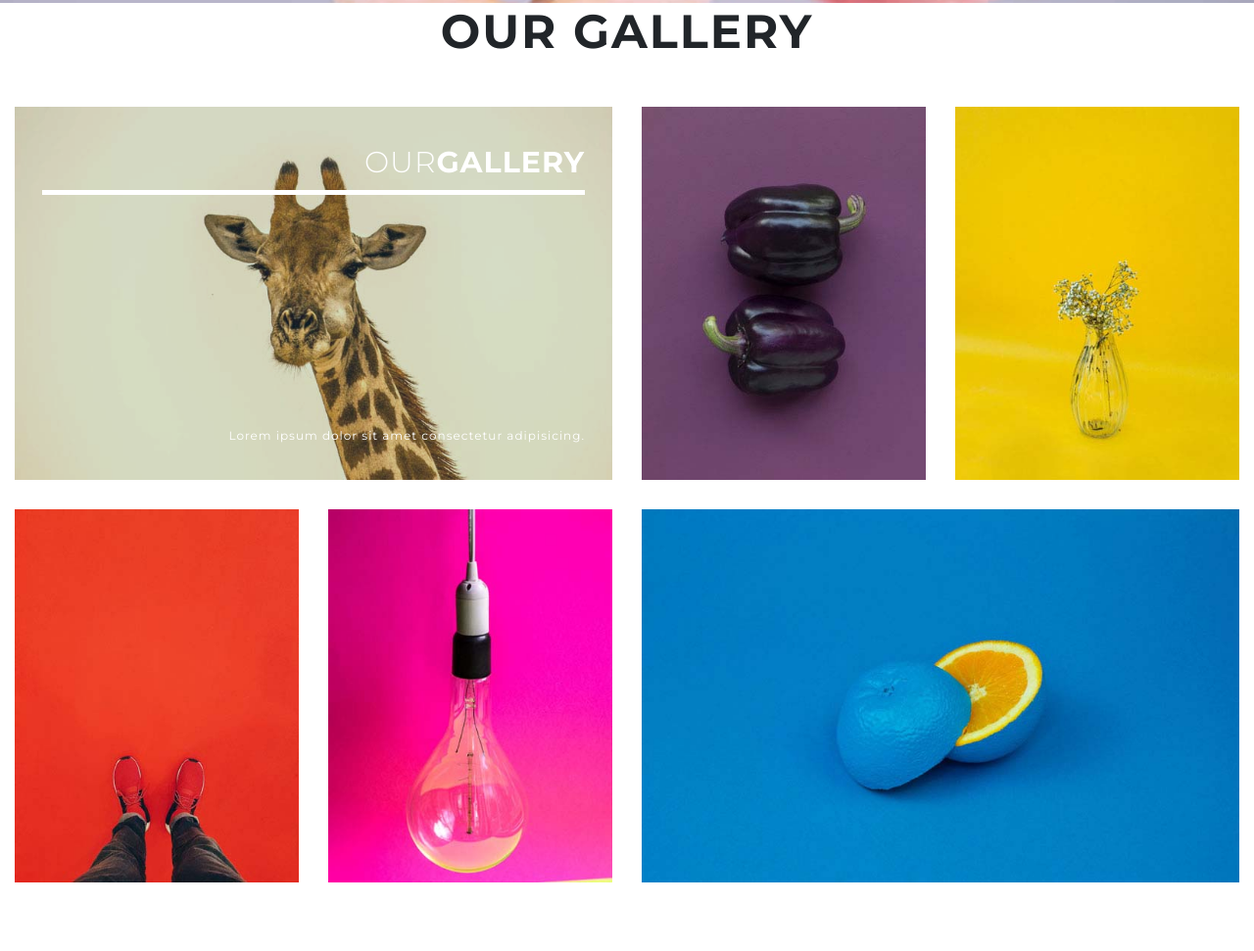
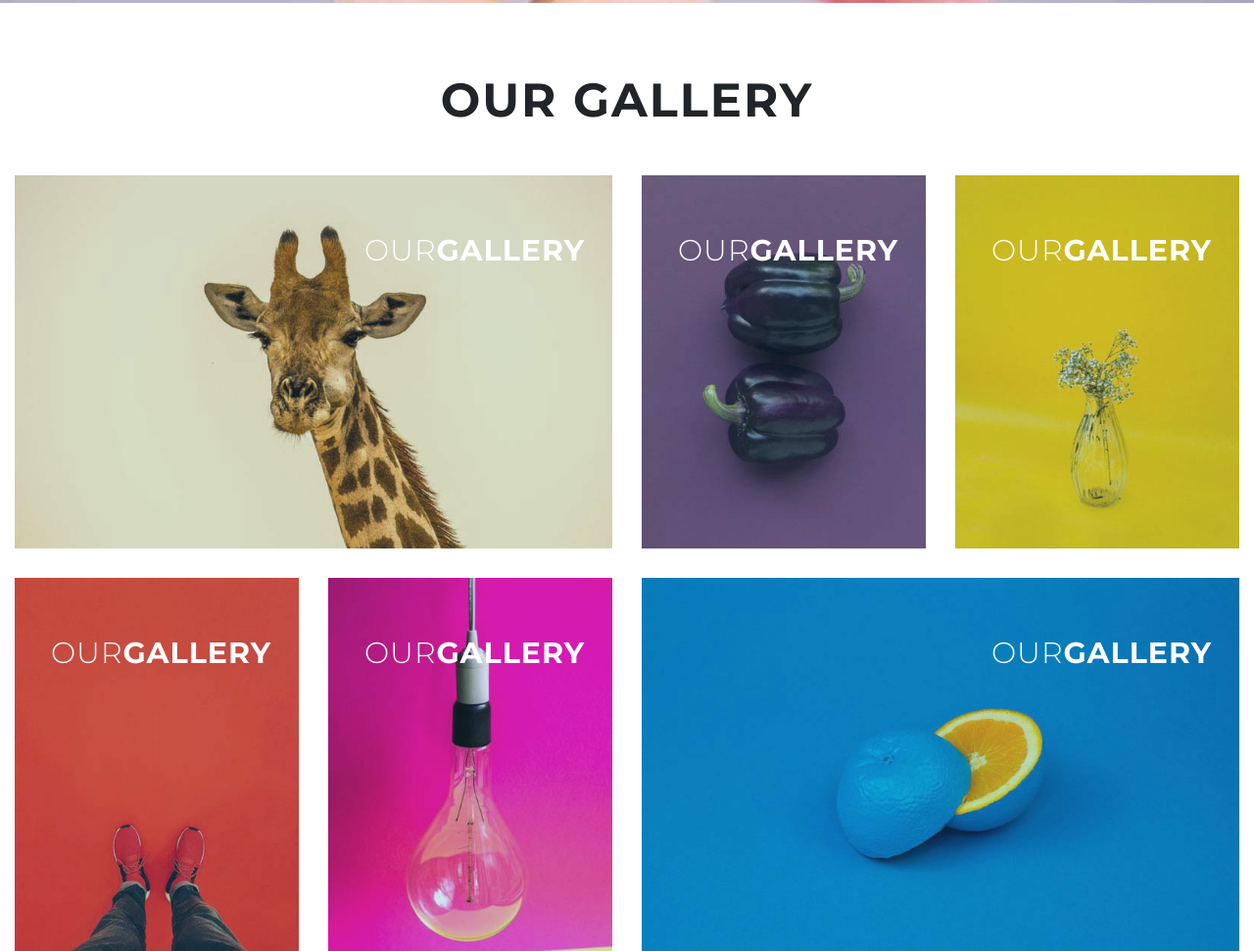
Before and after one commit to buihoaithuong/BAKE, a plain HTML site: page index.html in a window 1280 px wide. Shown: the part 2880-3851 px from the top of the page at 98% size. Before the commit the page ends 3781 px from the top, so only its background shows below. Drawn offline with nearby package versions, Linux system fonts and the light colour scheme.

Commit message:
gallery2

```diff
--- a/css/index.css
+++ b/css/index.css
@@ -36,6 +36,7 @@ h2{
     margin-bottom: 3rem;
     text-align: center;
     letter-spacing: 2px;
+    padding-top: 70px;
 }
 /* HEADER */
 header{
@@ -176,7 +177,7 @@ header{
     background-image: url(../img/s1.jpg);
     background-size: cover;
     text-align: center;
-    padding: 70px 0;
+    padding-bottom: 70px;
 }
 .services__content{
     display: flex;
@@ -235,6 +236,7 @@ header{
 }
 .gallery__item{
     position: relative;
+    overflow: hidden;
 }
 .gallery__overlay{
     position: absolute;
@@ -252,9 +254,22 @@ header{
     bottom: 38px;
     right: 28px;
     font-size: 0.75rem;
+    transform: translateY(20px);
+    opacity: 0;
+    transition: all .5s;
 }
-h3{
+.gallery__item:hover .gallery__overlay p{
+    transform: translateY(0);
+    opacity: 1;
+}
+.gallery__overlay h3{
     font-size: 1.875rem;
+    transform: translateY(20px);
+    transition: all .5s;
+}
+.gallery__item:hover .gallery__overlay h3{
+    transform: translateY(0);
+    opacity: 1;
 }
 .gallery__overlay h3 span{
     font-weight: 300;
@@ -266,10 +281,11 @@ h3{
     background: white;
     display: block;
     margin-top: 10px;
+    transform: translateY(20px);
+    opacity: 0;
+    transition: all .5s;
 }
-/* .gallery__overlay h3::before{
-    content: "hello";
+.gallery__item:hover .gallery__overlay h3::after{
+    transform: translateY(0);
+    opacity: 1;
 }
-.gallery__overlay h3::after{
-    content: "hello";
-} */
--- a/index.html
+++ b/index.html
@@ -13,6 +13,8 @@
     <link rel="stylesheet" href="https://cdnjs.cloudflare.com/ajax/libs/font-awesome/6.0.0-beta3/css/all.min.css"
         integrity="sha512-Fo3rlrZj/k7ujTnHg4CGR2D7kSs0v4LLanw2qksYuRlEzO+tcaEPQogQ0KaoGN26/zrn20ImR1DfuLWnOo7aBA=="
         crossorigin="anonymous" referrerpolicy="no-referrer" />
+    <!-- LIGHTBOX JS -->
+    <link rel="stylesheet" href="./css/lightbox.min.css">
     <!-- MAIN CSS -->
     <link rel="stylesheet" href="./css/index.css">
 
@@ -152,46 +154,59 @@
         <h2>OUR GALLERY</h2>
         <div class="gallery__content">
             <figure class="gallery__item g1">
+                <a href="./img/g1.jpg" data-lightbox="gallery 1">
                     <img src="./img/g1.jpg" alt="">
                     <figcaption class="gallery__overlay">
                         <h3><span>OUR</span>GALLERY</h3>
                         <p>Lorem ipsum dolor sit amet consectetur adipisicing.</p>
                     </figcaption>
+                </a>
+
             </figure>
             <figure class="gallery__item">
+                <a href="./img/g2.jpg" data-lightbox="gallery 2">
                     <img src="./img/g2.jpg" alt="">
-                <!-- <figcaption>
-
-                    Lorem ipsum dolor sit amet consectetur adipisicing.
-                </figcaption> -->
+                    <figcaption class="gallery__overlay">
+                        <h3><span>OUR</span>GALLERY</h3>
+                        <p>Lorem ipsum dolor sit amet consectetur adipisicing.</p>
+                    </figcaption>
+                </a>
             </figure>
             <figure class="gallery__item">
+                <a href="./img/g3.jpg" data-lightbox="gallery 2">
                     <img src="./img/g3.jpg" alt="">
-                <!-- <figcaption>
-
-                    Lorem ipsum dolor sit amet consectetur adipisicing.
-                </figcaption> -->
+                    <figcaption class="gallery__overlay">
+                        <h3><span>OUR</span>GALLERY</h3>
+                        <p>Lorem ipsum dolor sit amet consectetur adipisicing.</p>
+                    </figcaption>
+                </a>
             </figure>
             <figure class="gallery__item">
+                <a href="./img/g4.jpg" data-lightbox="gallery 2">
                     <img src="./img/g4.jpg" alt="">
-                <!-- <figcaption>
-
-                    Lorem ipsum dolor sit amet consectetur adipisicing.
-                </figcaption> -->
+                    <figcaption class="gallery__overlay">
+                        <h3><span>OUR</span>GALLERY</h3>
+                        <p>Lorem ipsum dolor sit amet consectetur adipisicing.</p>
+                    </figcaption>
+                </a>
             </figure>
             <figure class="gallery__item">
+                <a href="./img/g5.jpg" data-lightbox="gallery 2">
                     <img src="./img/g5.jpg" alt="">
-                <!-- <figcaption>
-
-                    Lorem ipsum dolor sit amet consectetur adipisicing.
-                </figcaption> -->
+                    <figcaption class="gallery__overlay">
+                        <h3><span>OUR</span>GALLERY</h3>
+                        <p>Lorem ipsum dolor sit amet consectetur adipisicing.</p>
+                    </figcaption>
+                </a>
             </figure>
             <figure class="gallery__item g6">
+                <a href="./img/g6.jpg" data-lightbox="gallery 2">
                     <img src="./img/g6.jpg" alt="">
-                <!-- <figcaption>
-
-                    Lorem ipsum dolor sit amet consectetur adipisicing.
-                </figcaption> -->
+                    <figcaption class="gallery__overlay">
+                        <h3><span>OUR</span>GALLERY</h3>
+                        <p>Lorem ipsum dolor sit amet consectetur adipisicing.</p>
+                    </figcaption>
+                </a>
             </figure>
         </div>
     </section>
@@ -215,6 +230,8 @@
     <script> //js interner
         $('.counter').countUp();
     </script>
+    <!-- LIGHTBOX JS -->
+    <script src="./js/lightbox.min.js"></script>
 </body>
 
 </html>
```
Also changed, not shown: css/lightbox.min.css (added), images/close.png (added), images/loading.gif (added), images/next.png (added), images/prev.png (added), js/lightbox.min.js (added). Lines whose indentation alone changed are shown as unchanged.
